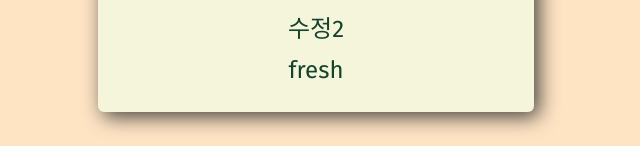
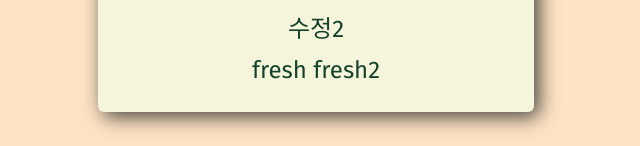
Before and after one commit to juyang2222/webgit, a plain HTML site: page full-week.html in a window 1280 px wide. Shown: the part 1028-1174 px from the top of the page, without its empty margins (324-964 px from the left). Drawn offline with nearby package versions, Linux system fonts and the light colour scheme.

Commit message:
fresh 2nd

```diff
--- a/full-week.html
+++ b/full-week.html
@@ -48,7 +48,7 @@
           <p>폼에 대해 배우기 </p>
           <p>수정</p>
           <p>수정2</p>
-          <p>fresh</p>
+          <p>fresh fresh2</p>
         </li>
       </ol>
     </main>
```
